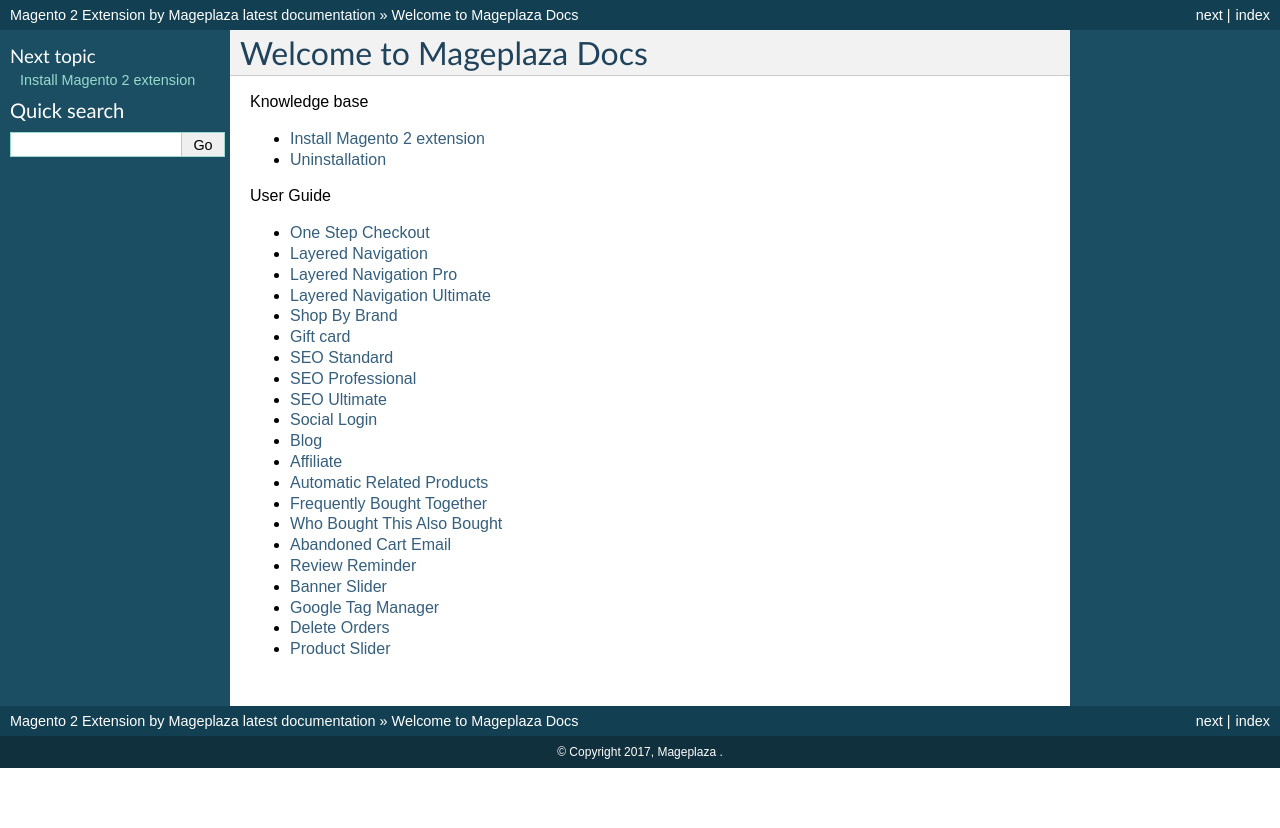
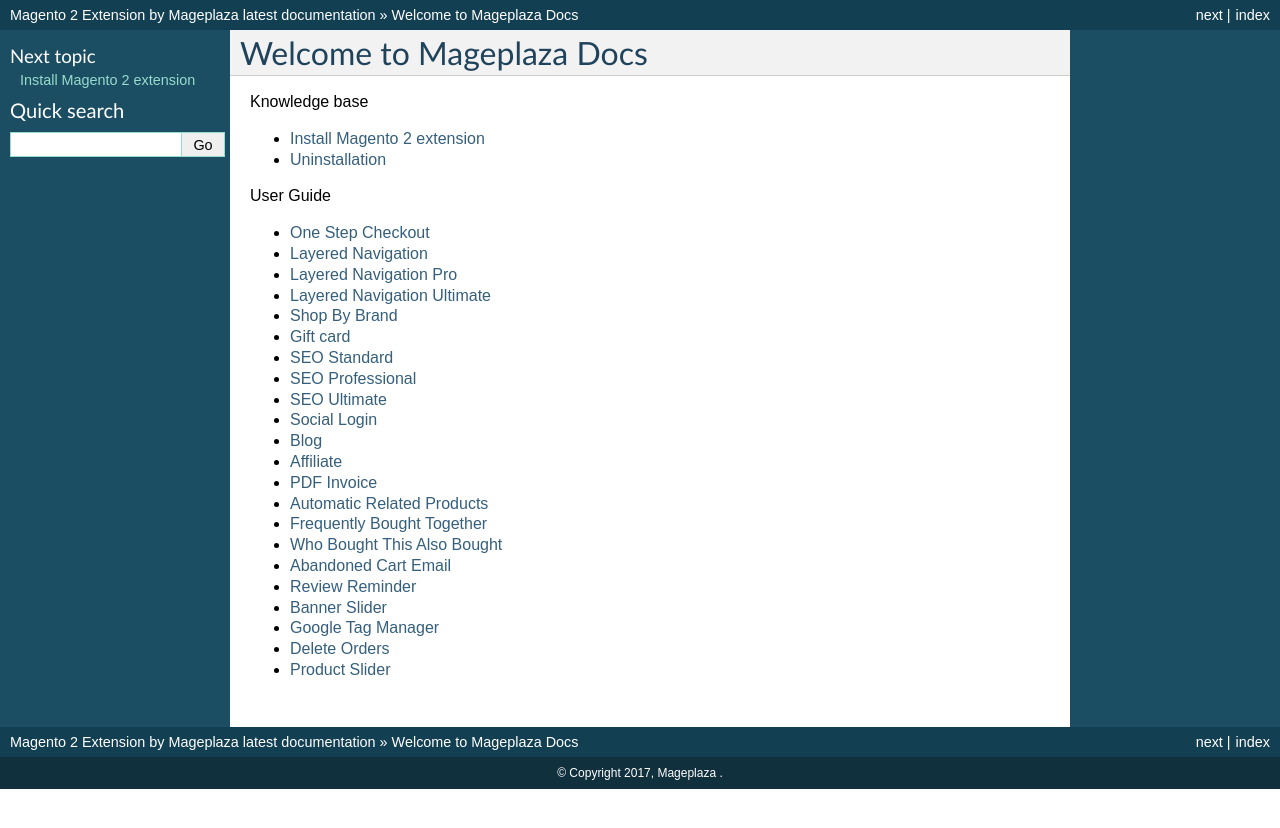
Before and after one commit to magepages/mpdocs, a Sphinx documentation site: the page built from docs/index.rst, in a window 1280 px wide. Shown: the top 828 px of the page. Built offline with Sphinx 7.4.7, drawn with Linux system fonts in a browser that asks for light colours; pages that are not in the unit, such as notebooks, are missing from menus.

Commit message:
Update index.rst

```diff
--- a/docs/index.rst
+++ b/docs/index.rst
@@ -31,6 +31,7 @@
    blog-m2/index
    smtp/index
    affiliate-m2/index
+   pdf-invoice-m2/index
    automatic-related-products/index
    frequently-bought-together/index
    who-bought-this-also-bought/index
```
